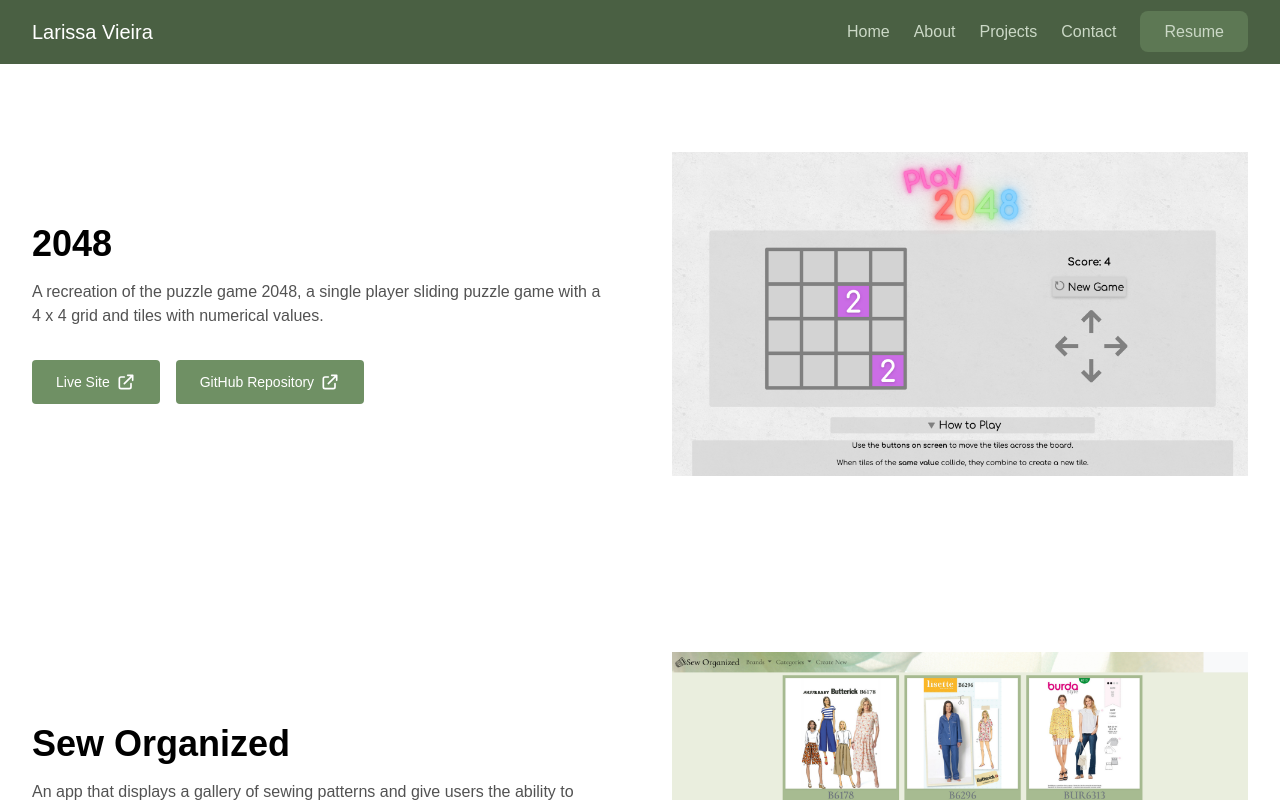
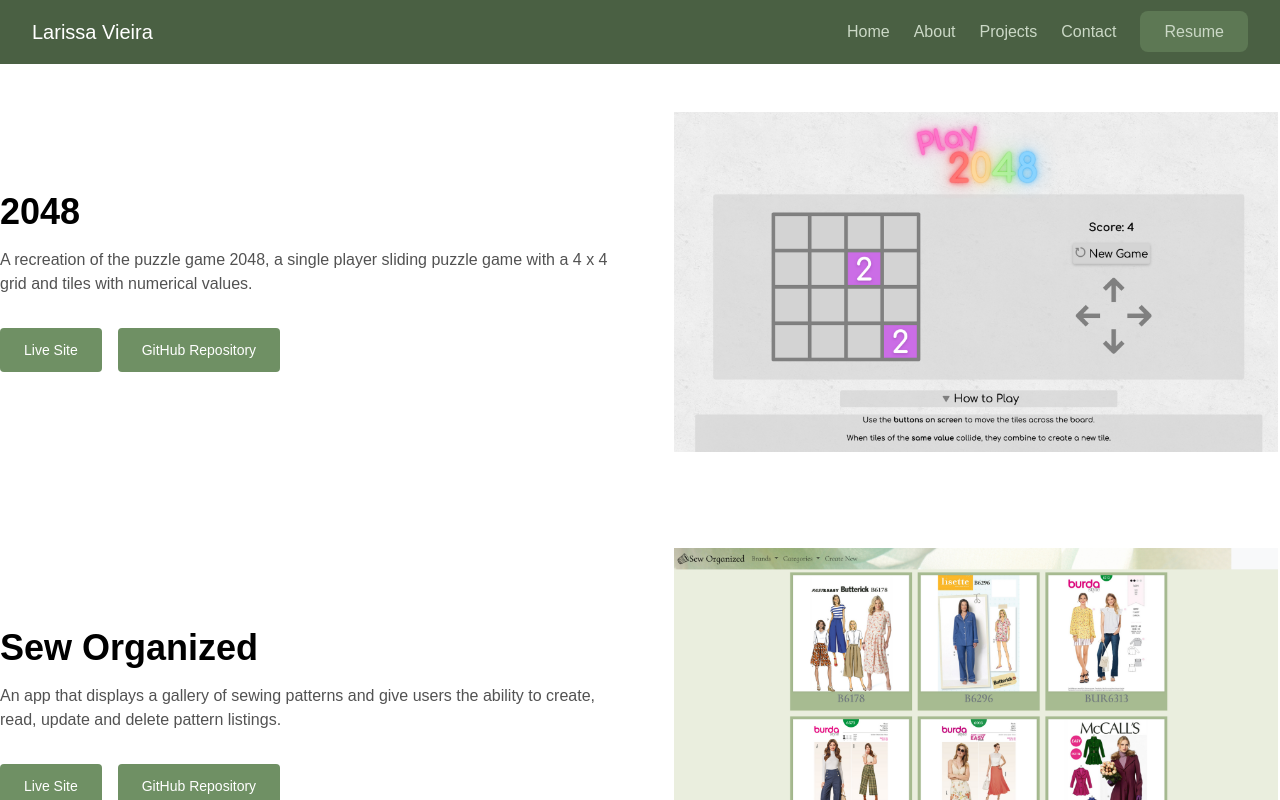
Before and after one commit to larilariv/portfolio, a React (Create React App) app: page /projects in a window 1280 px wide. Shown: the top 800 px of the page. Built offline with nearby package versions, Linux system fonts and the light colour scheme; a web font is replaced by a local one.

Commit message:
Icons removed from buttons and spacing of elements updated

```diff
--- a/src/components/Projects.jsx
+++ b/src/components/Projects.jsx
@@ -37,26 +37,22 @@ const Projects = () => {
   ];
 
   return (
-    <div>
-      <section>
+    <section id="projects">
       {projects.map((project) => {
         return (
-            <div className="max-w-screen-xl px-4 py-16 mx-auto sm:px-6 lg:px-8">
-              <div className="grid grid-cols-1 gap-8 lg:gap-16 lg:grid-cols-2">
+          <div className="max-w-screen-xl mx-auto py-12 grid grid-cols-1 gap-8 md:gap-16 md:grid-cols-2">
             {/* Project Image */}
-                <div className="relative h-64 overflow-hidden rounded-lg sm:h-80 lg:h-full lg:order-last">
+            <div className="relative h-64 overflow-hidden sm:h-80 md:h-full md:order-last">
               <img
-                    className="absolute object-contain w-full h-full rounded-lg"
+                className="absolute object-contain w-full h-full"
                 src={project.image}
                 alt={`Screenshot of ${project.name} app`}
               />
             </div>
 
             {/* Project Title, Description, and Link */}
-                <div className="lg:py-24">
-                  <h2 className="text-3xl font-bold sm:text-4xl">
-                    {project.name}
-                  </h2>
+            <div className="lg:py-20">
+              <h2 className="text-3xl font-bold sm:text-4xl">{project.name}</h2>
 
               <p className="mt-4 text-neutral-600">{project.description}</p>
 
@@ -67,21 +63,6 @@ const Projects = () => {
                 rel="noopener noreferrer"
               >
                 <span className="text-sm font-medium">Live Site</span>
-
-                    <svg
-                      xmlns="http://www.w3.org/2000/svg"
-                      fill="none"
-                      viewBox="0 0 24 24"
-                      stroke="currentColor"
-                      className="ml-1.5 w-5 h-5"
-                    >
-                      <path
-                        strokeLinecap="round"
-                        strokeLinejoin="round"
-                        strokeWidth="2"
-                        d="M10 6H6a2 2 0 00-2 2v10a2 2 0 002 2h10a2 2 0 002-2v-4M14 4h6m0 0v6m0-6L10 14"
-                      />
-                    </svg>
               </a>
               <a
                 className="inline-flex items-center px-6 py-3 mt-8 text-white bg-sage-500 rounded hover:bg-sage-600"
@@ -89,32 +70,13 @@ const Projects = () => {
                 target="_blank"
                 rel="noopener noreferrer"
               >
-                    <span className="text-sm font-medium">
-                      GitHub Repository
-                    </span>
-
-                    <svg
-                      xmlns="http://www.w3.org/2000/svg"
-                      fill="none"
-                      viewBox="0 0 24 24"
-                      stroke="currentColor"
-                      className="ml-1.5 w-5 h-5"
-                    >
-                      <path
-                        strokeLinecap="round"
-                        strokeLinejoin="round"
-                        strokeWidth="2"
-                        d="M10 6H6a2 2 0 00-2 2v10a2 2 0 002 2h10a2 2 0 002-2v-4M14 4h6m0 0v6m0-6L10 14"
-                      />
-                    </svg>
+                <span className="text-sm font-medium">GitHub Repository</span>
               </a>
-                </div>
             </div>
           </div>
         );
       })}
     </section>
-    </div>
   );
 };
 
```
Lines whose indentation alone changed are shown as unchanged.
